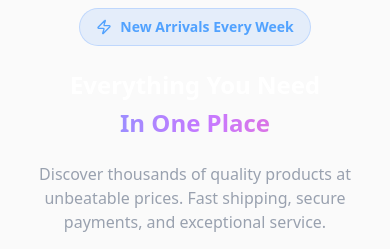
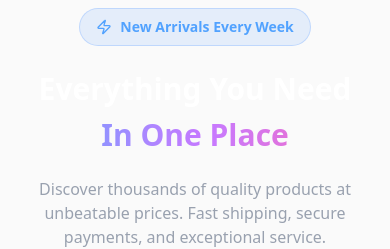
Before and after one commit to jonathanCocuy/online-shop, a Next.js app in the folder frontend/: page / in a window 390 px wide. Shown: the part 136-385 px from the top of the page. Built offline with nearby package versions, Linux system fonts and the light colour scheme; no server answers.

Commit message:
home styles

```diff
--- a/frontend/src/app/(shop)/page.tsx
+++ b/frontend/src/app/(shop)/page.tsx
@@ -85,7 +85,7 @@
                                 <span className="text-blue-400 text-sm font-semibold">New Arrivals Every Week</span>
                             </div>
 
-                            <h1 className="text-2xl lg:text-4xl md:text-7xl font-bold text-white mb-6 leading-tight">
+                            <h1 className="text-3xl lg:text-4xl md:text-7xl font-bold text-white mb-6 leading-tight">
                                 Everything You Need
                                 <span className="block mt-2 bg-gradient-to-r from-blue-400 via-purple-400 to-pink-400 text-transparent bg-clip-text">
                                     In One Place
```
